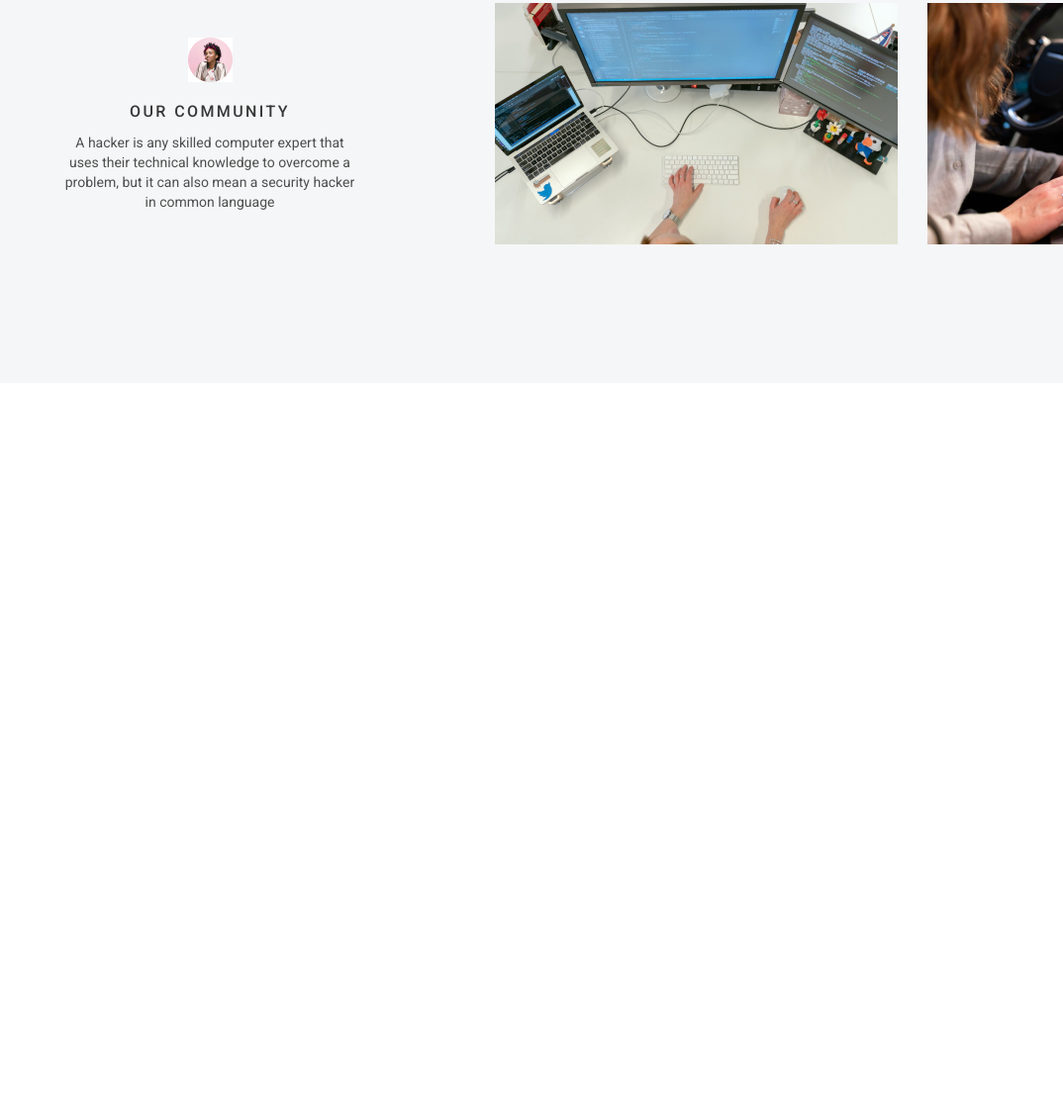
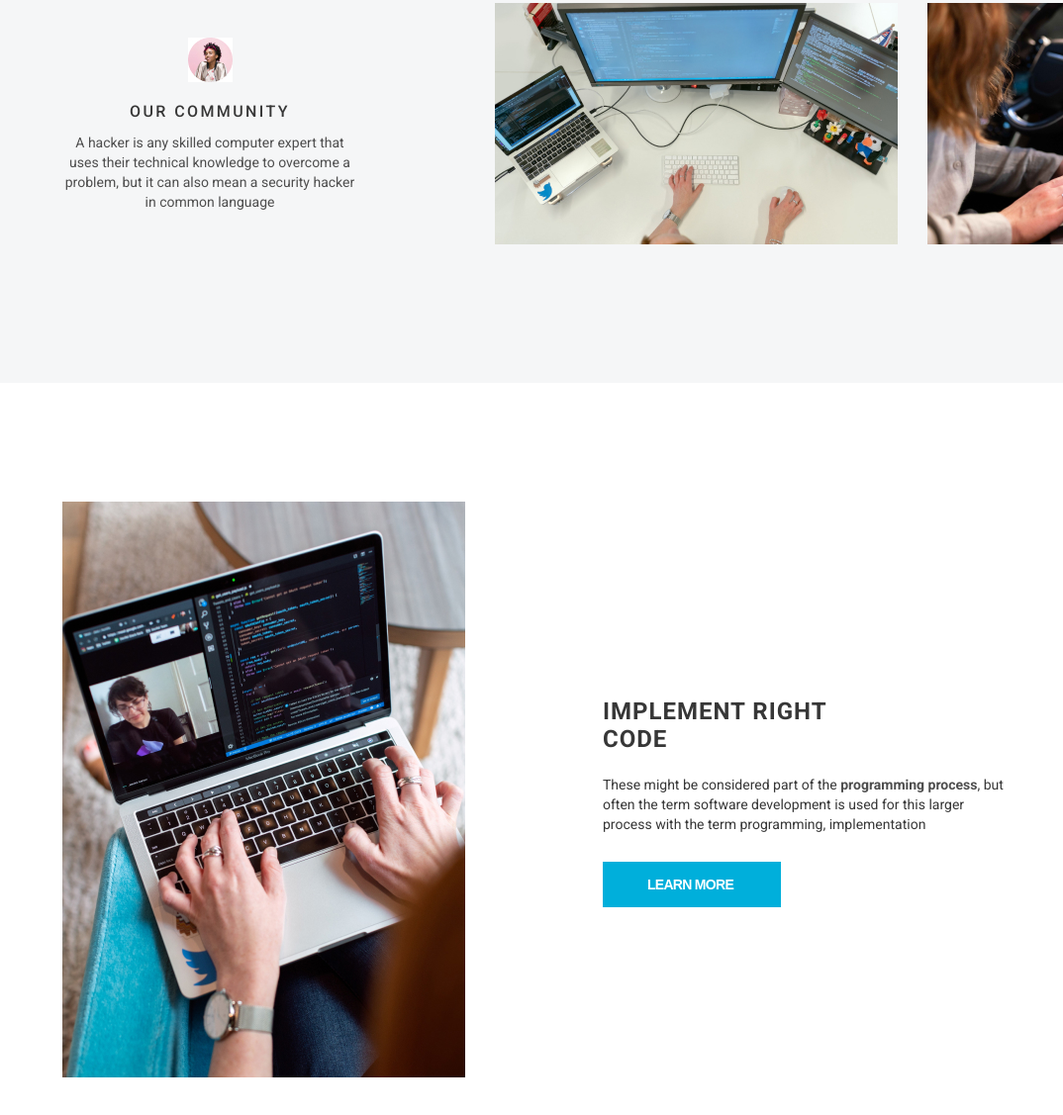
Before and after one commit to Stepbackru/webdev, a plain HTML site: page index.html in a window 1280 px wide. Shown: the part 1703-2830 px from the top of the page at 99% size, without its empty margins (206-1280 px from the left). Before the commit the page ends 2090 px from the top, so only its background shows below. Drawn offline with Linux system fonts and the light colour scheme.

Commit message:
feat: add implement block

```diff
--- a/index.html
+++ b/index.html
@@ -32,7 +32,7 @@
           <section class="main-page__content">
             <h2 class="main-page__title">your life is webdev</h2>
             <p class="main-page__text">Whatever the approach to development may be, the final program must satisfy some fundamental properties</p>
-            <button class="btn__started">get started</button>
+            <button class="btn">get started</button>
           </section>
           <div class="socials">
             <ul class="socials__list">
@@ -61,11 +61,11 @@
         </div>
       </div>
       <div class="rapp">
-        <div class="rapp__content">
+        <section class="rapp__content">
           <h2 class="rapp__caption">Rappresent your idea with a smart Design</h2>
           <p class="rapp__text">Tasks accompanying and related to programming include: testing, debugging, source code maintenance, <strong>implementation of build systems</strong>, and management of derived artifacts, such as the machine code of computer programs.</p>
-          <button class="btn__started">get started</button>
-        </div>
+          <button class="btn">get started</button>
+        </section>
         <div class="rapp__img">
           <img src="./assets/img/rappresent/conteng-img.jpg" alt="smart design picture">
         </div>
@@ -91,6 +91,16 @@
           <img class="slider-nav__item slider-nav__arrow-right" src="./assets/img/community/slider/rect-r.svg" alt="Slider navigation arrow to right">
         </nav>
       </div>
+      <div class="impl">
+        <div class="impl__img">
+          <img src="./assets/img/impl/content-image-2.jpg" alt="Implement right code">
+        </div>
+        <section class="impl__content">
+          <h2 class="impl__caption">Implement right Code</h2>
+          <p class="impl__text">These might be considered part of the <strong>programming process</strong>, but often the term software development is used for this larger process with the term programming, implementation</p>
+          <button class="btn">learn more</button>
+        </section>
+      </div>
     </main>
   </div>
 </body>
--- a/style.css
+++ b/style.css
@@ -146,7 +146,7 @@ ul {
   text-align: center;
   line-height: 23px;
 }
-.btn__started {
+.btn {
   margin-top: 16px;
   padding: 0 6px 0 3px;
   width: 184px;
@@ -160,7 +160,7 @@ ul {
   border: 0;
   outline: 0;
 }
-.btn__started:hover {
+.btn:hover {
   background: #009CC2;
 }
 .socials {
@@ -217,7 +217,7 @@ ul {
 .rasp__text > strong {
   color: #4E4E4E;
 }
-.rapp__content > .btn__started {
+.rapp__content > .btn {
   margin-top: 6px;
 }
 .rapp__img {
@@ -308,3 +308,48 @@ ul {
 .slider-nav__item {
   padding: 0 2.89px;
 }
+
+.impl {
+  position: relative;
+  width: 100%;
+  height: 842px;
+  background: #fff;
+}
+.impl__img {
+  position: absolute;
+  top: 120px;
+  left: 269px;
+  width: 407px;
+  height: 582px;
+}
+.impl__content {
+  position: absolute;
+  top: 318px;
+  right: 378px;
+  width: 407px;
+  height: 184px;
+}
+.impl__caption {
+  width: 298px;
+  margin: 0;
+  padding: 0;
+  font-size: 24px;
+  font-weight: 700;
+  color: #373737;
+  letter-spacing: 1px;
+  text-transform: uppercase;
+}
+.impl__text {
+  font-size: 14px;
+  font-weight: 400;
+  color: #373737;
+  margin: 22px 0;
+  line-height: 20px;
+}
+.impl__text > strong {
+  color: #4E4E4E;
+}
+.impl__content > .btn {
+  margin-top: 6px;
+  width: 180px;
+}
```
Also changed, not shown: assets/img/impl/content-image-2.jpg (added).
